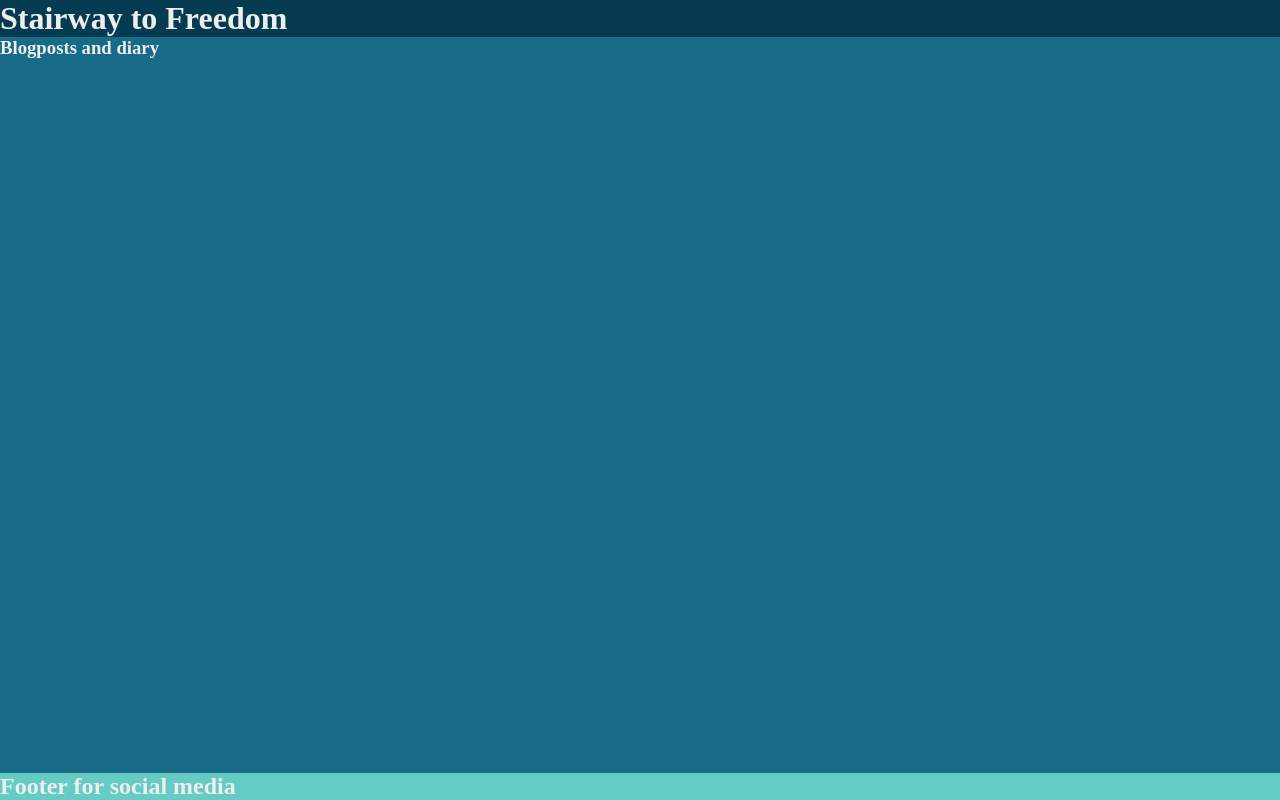
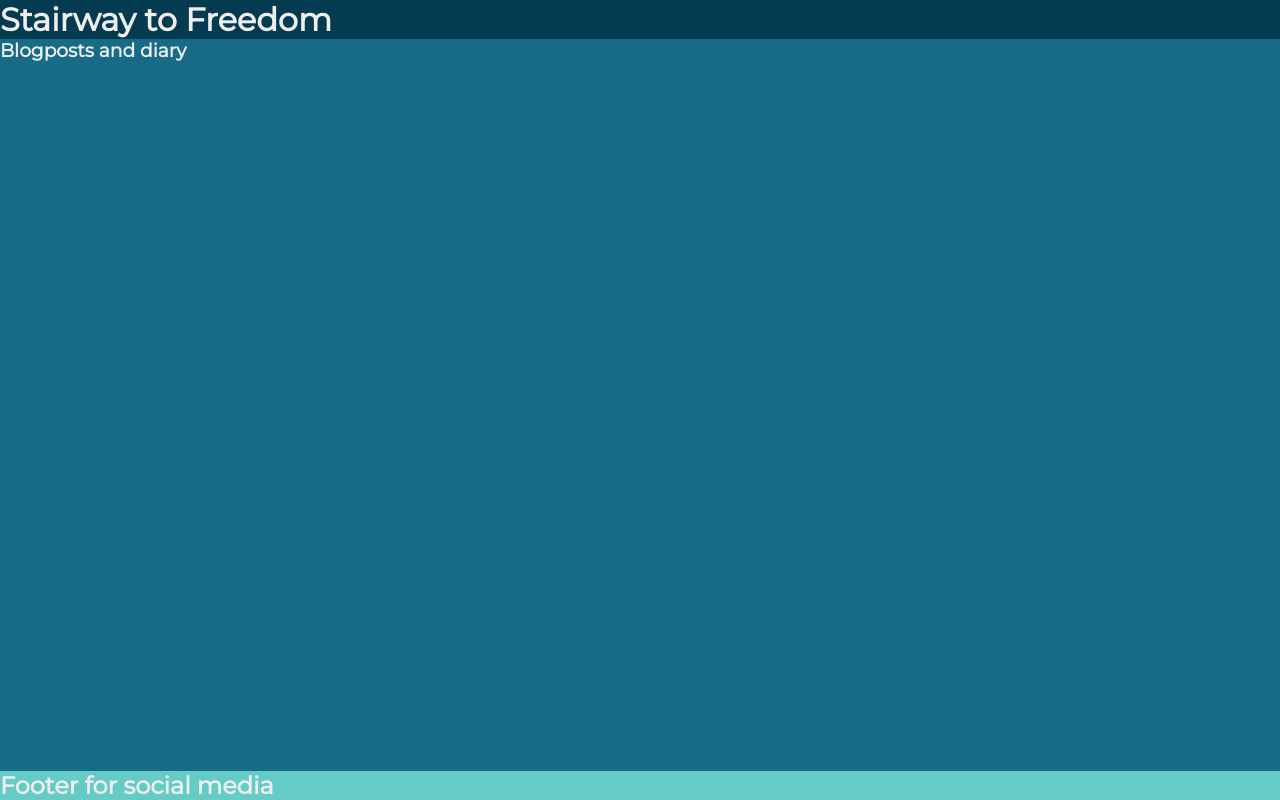
Before and after one commit to Klurifixus/Fixus-the-bus, a plain HTML site: page index.html in a window 1280 px wide. Drawn offline with Linux system fonts and the light colour scheme.

Commit message:
added font-family in style css : body

```diff
--- a/assets/css/style.css
+++ b/assets/css/style.css
@@ -13,7 +13,8 @@ body {
     display: flex;
     flex-direction: column;
     /*project style*/
-color: #EEEEEE
+    color: #EEEEEE;
+    font-family: 'montserrat', sans-serif;
 
 }
 
```
